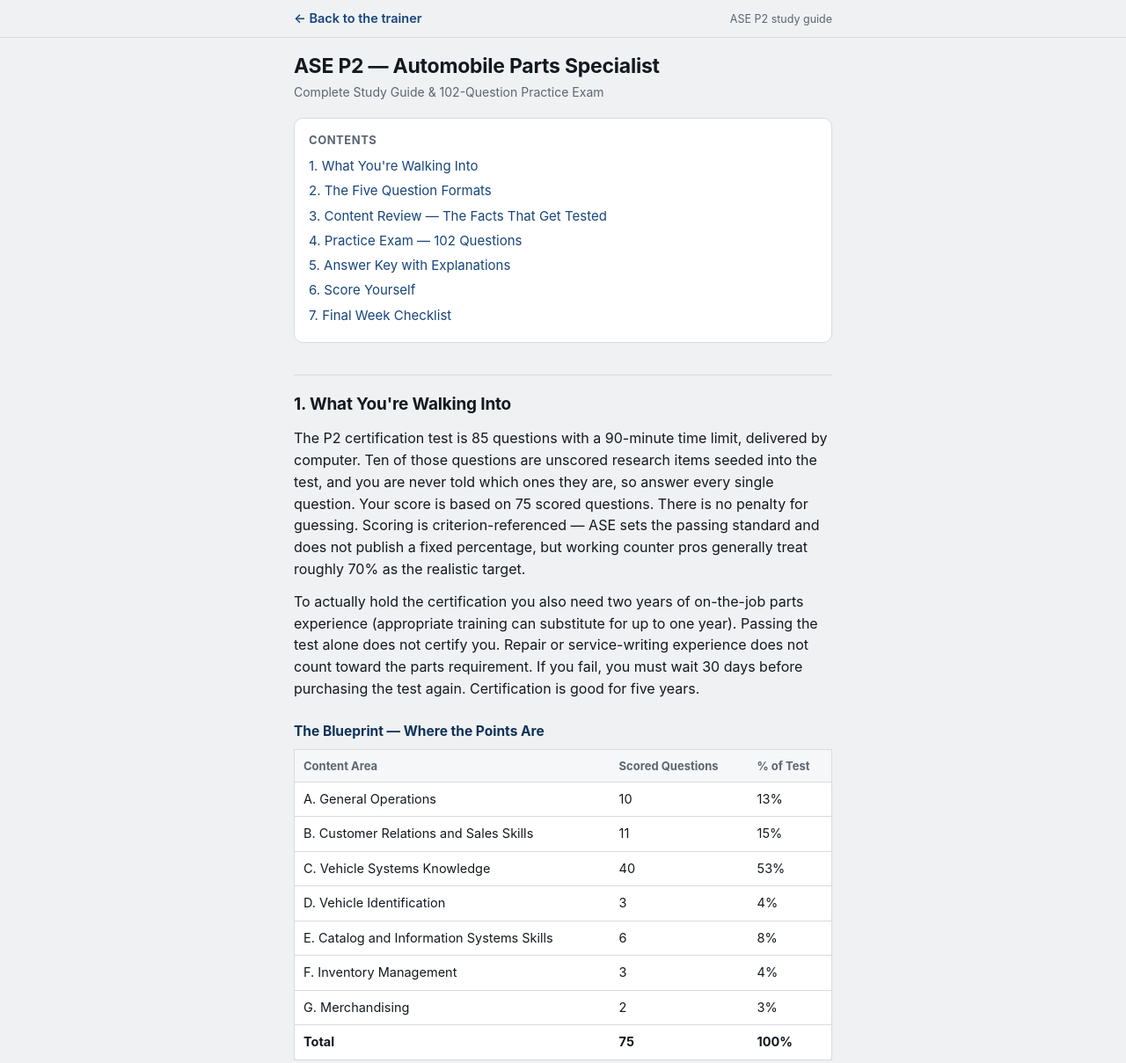
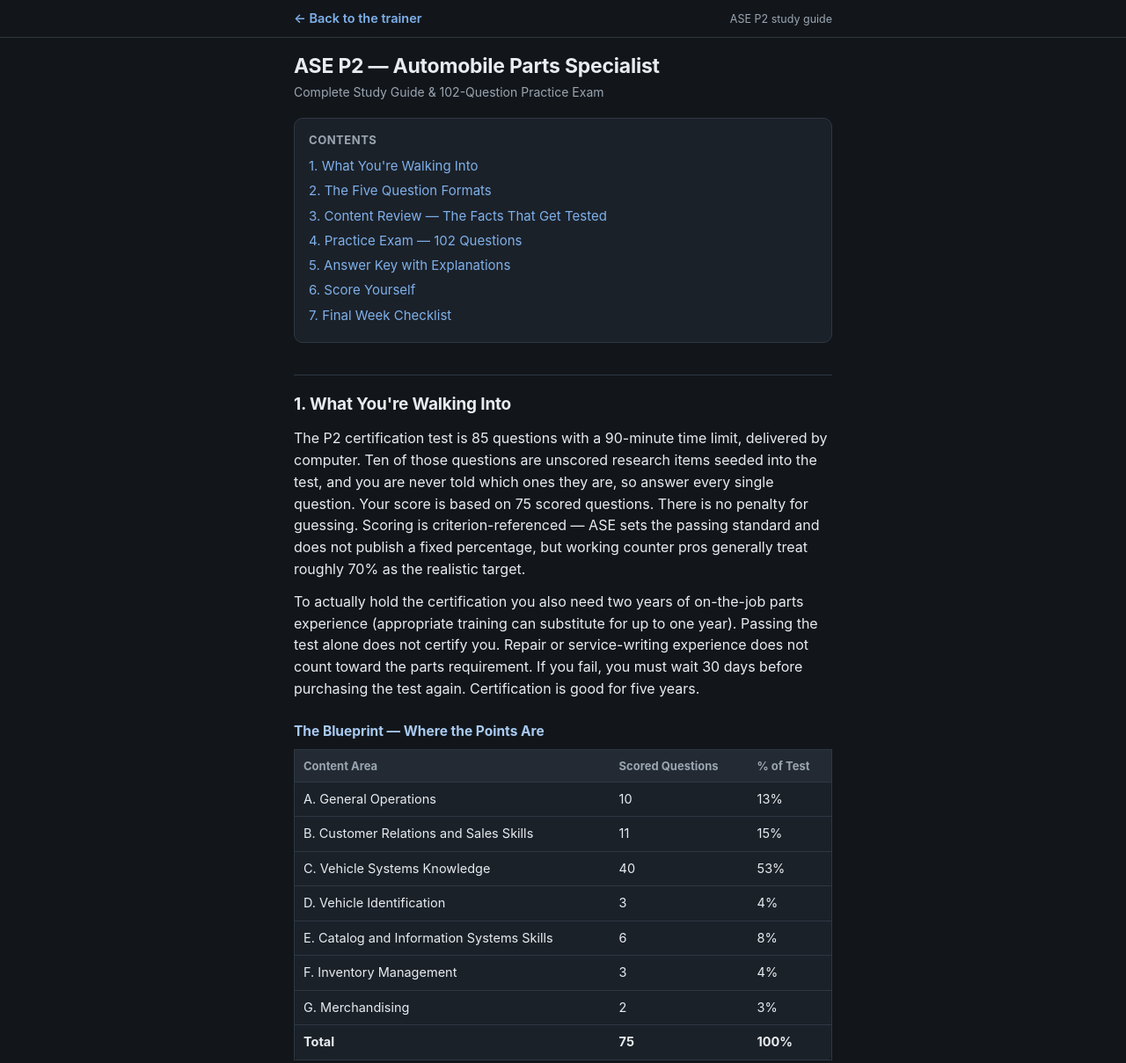
Before and after one commit to djmarqe/P2Training, a plain HTML site: page study-guide.html in a window 1280 px wide. Shown: the top 1209 px of the page at 88% size. Drawn offline with Linux system fonts and the light colour scheme.

Commit message:
Add night mode to the study guide page
The study guide follows the trainer's night-mode setting. README notes that the head script and dark colors are hand-added.

Co-Authored-By: Claude Fable 5.2 <noreply@anthropic.com>

```diff
--- a/study-guide.html
+++ b/study-guide.html
@@ -6,10 +6,23 @@
 <meta name="theme-color" content="#EFF1F3">
 <meta name="description" content="Study guide for the ASE P2 Automobile Parts Specialist certification test: blueprint, question formats, content review, and a 102-question practice exam with explained answers.">
 <title>ASE P2 study guide</title>
+<script>
+/* Same night-mode setting as the trainer (asep2:theme, night by default). Switch it on the trainer home screen. */
+(function(){var t="dark";try{if(localStorage.getItem("asep2:theme")==="light")t="light"}catch(e){}
+document.documentElement.dataset.theme=t;
+var m=document.querySelector('meta[name="theme-color"]');if(m)m.content=t==="light"?"#EFF1F3":"#12161B";})();
+</script>
 <style>
   :root{
     --paper:#EFF1F3; --card:#FFFFFF; --ink:#14191F; --muted:#5C6672;
     --line:#D7DCE1; --blue:#17457A; --blue-dk:#0F3157; --gold:#E5A823;
+    --th:#F6F7F9; --on-blue:#FFFFFF;
+  }
+  :root[data-theme="dark"]{
+    --paper:#12161B; --card:#1B2129; --ink:#E8ECF0; --muted:#9AA5B1;
+    --line:#2E3742; --blue:#7FB0EA; --blue-dk:#A9CBF2; --gold:#E5A823;
+    --th:#232A33; --on-blue:#0B1622;
+    color-scheme:dark;
   }
   *{box-sizing:border-box;-webkit-tap-highlight-color:transparent}
   html,body{margin:0;padding:0;background:var(--paper)}
@@ -38,11 +51,11 @@
   .tw{overflow-x:auto;margin:0 0 14px}
   table{border-collapse:collapse;width:100%;font-size:14.5px;background:var(--card);border:1px solid var(--line);border-radius:8px}
   th,td{padding:8px 10px;text-align:left;border-bottom:1px solid var(--line);vertical-align:top}
-  th{font-weight:700;background:#F6F7F9;font-size:13px;color:var(--muted)}
+  th{font-weight:700;background:var(--th);font-size:13px;color:var(--muted)}
   tr:last-child td{border-bottom:0}
   p.q{background:var(--card);border:1px solid var(--line);border-radius:9px;padding:12px 13px;margin:0 0 10px;line-height:1.5}
   p.ans{border-left:3px solid var(--gold);padding:2px 0 2px 12px;margin:0 0 12px;font-size:15px}
-  .back{display:block;margin-top:34px;padding:14px;border-radius:9px;background:var(--blue);color:#fff;
+  .back{display:block;margin-top:34px;padding:14px;border-radius:9px;background:var(--blue);color:var(--on-blue);
         text-decoration:none;font-weight:600;text-align:center}
   .back:active{background:var(--blue-dk)}
   @media (prefers-reduced-motion:reduce){*{transition:none!important}}
```
Also changed, not shown: 1 other file.
